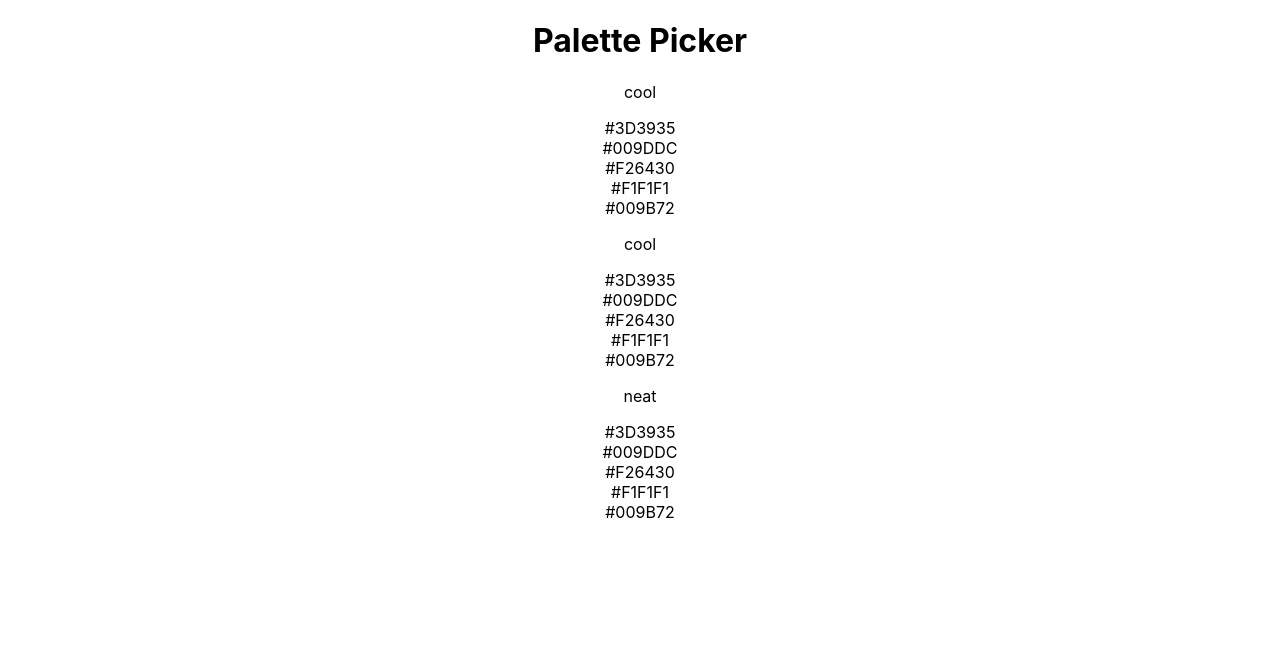
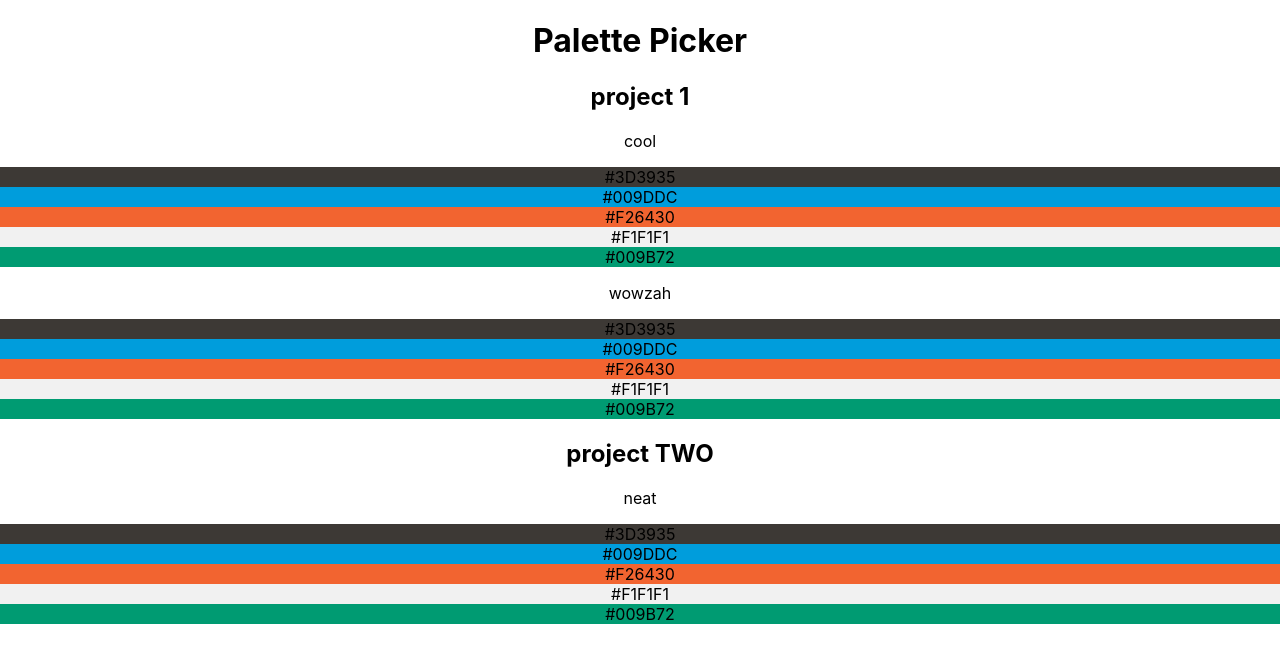
Before and after one commit to vr-je-palette-picker/palette-picker-front-end, a React (Create React App) app: page / in a window 1280 px wide. Shown: the top 662 px of the page. Built offline with nearby package versions, Linux system fonts and the light colour scheme.

Commit message:
Add project name to project containers

```diff
--- a/src/Components/App/App.js
+++ b/src/Components/App/App.js
@@ -22,7 +22,7 @@ class App extends Component {
               color_5: "#009B72",
             },
             {
-              palette_name: 'cool',
+              palette_name: 'wowzah',
               color_1: "#3D3935",
               color_2: "#009DDC",
               color_3: "#F26430",
--- a/src/Components/PaletteCard/PaletteCard.js
+++ b/src/Components/PaletteCard/PaletteCard.js
@@ -5,11 +5,11 @@ const PaletteCard = ({ palette }) => {
   return (
     <div>
       <p>{palette.palette_name}</p>
-      <div>{palette.color_1}</div>
-      <div>{palette.color_2}</div>
-      <div>{palette.color_3}</div>
-      <div>{palette.color_4}</div>
-      <div>{palette.color_5}</div>
+      <div style={{backgroundColor: palette.color_1}}>{palette.color_1}</div>
+      <div style={{backgroundColor: palette.color_2}}>{palette.color_2}</div>
+      <div style={{backgroundColor: palette.color_3}}>{palette.color_3}</div>
+      <div style={{backgroundColor: palette.color_4}}>{palette.color_4}</div>
+      <div style={{backgroundColor: palette.color_5}}>{palette.color_5}</div>
     </div>
   )
 }
--- a/src/Components/ProjectContainer/ProjectContainer.js
+++ b/src/Components/ProjectContainer/ProjectContainer.js
@@ -8,7 +8,10 @@ const ProjectContainer = ({ project }) => {
     )
   })
   return (
-    <section>{ paletteCards }</section>
+    <section>
+      <h2>{project.project_name}</h2>
+      { paletteCards }
+      </section>
   )
 
 }
```
